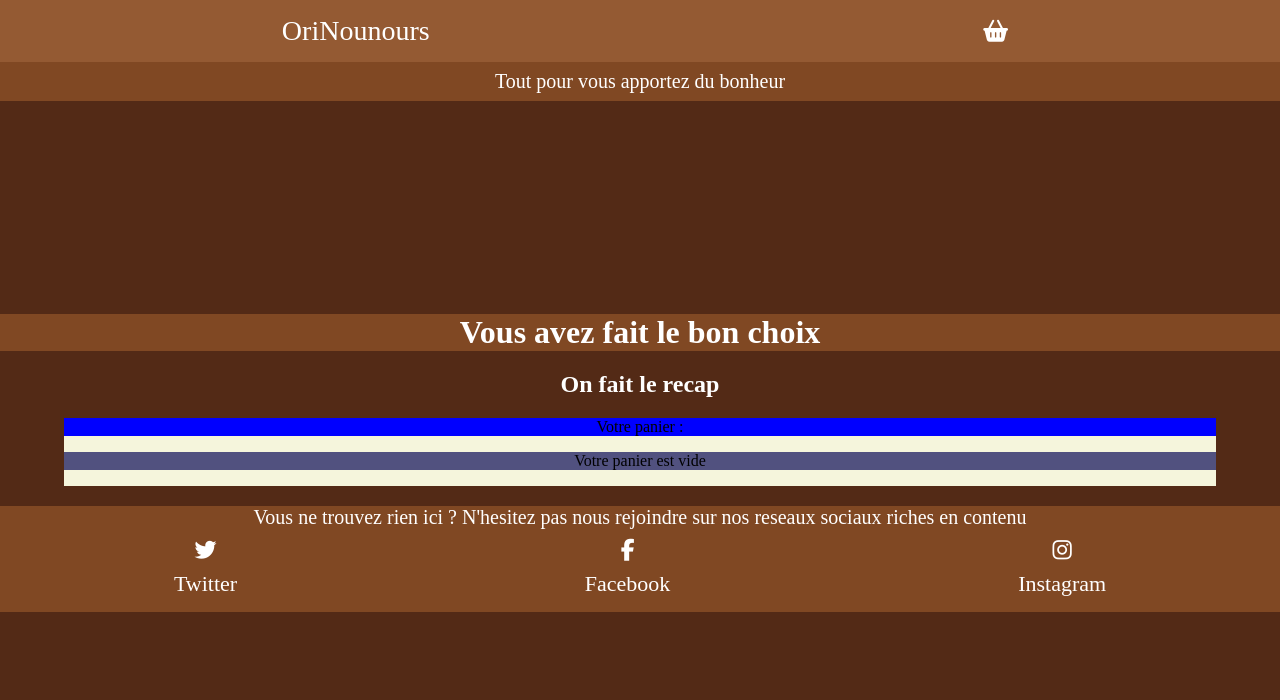
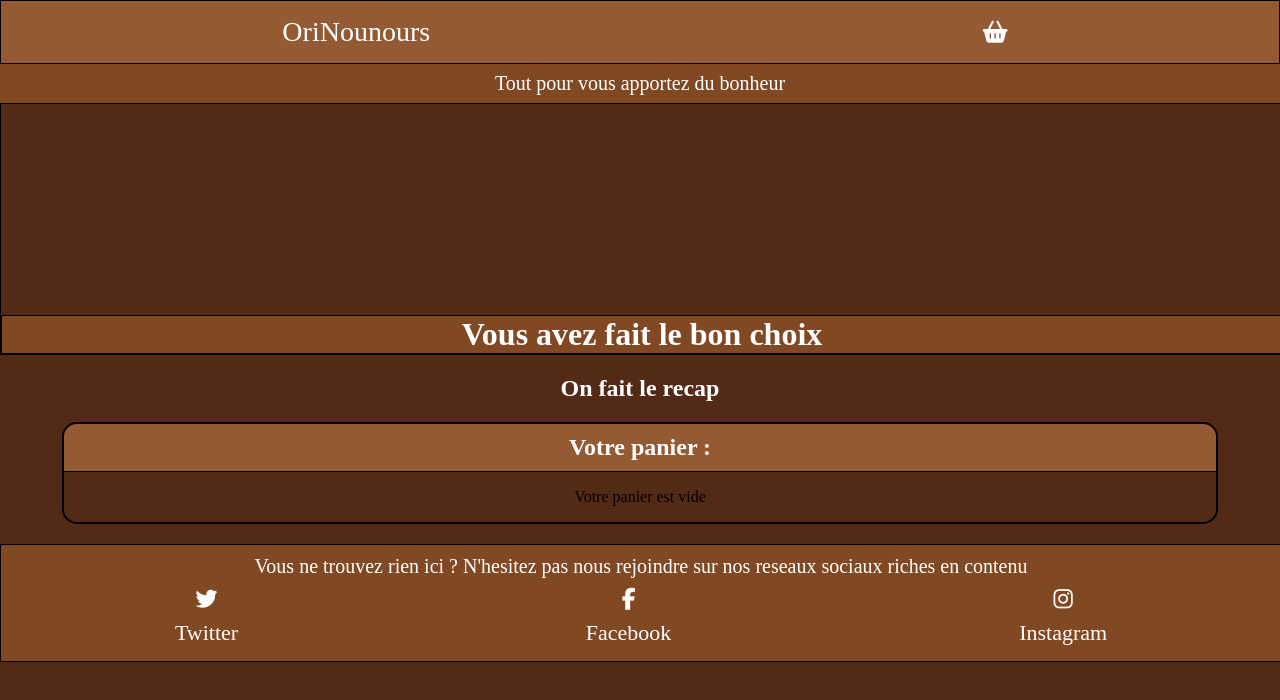
Before and after one commit to rahim-hamadou/p5_hamadou_rahim, a website built with webpack: page panier.html in a window 1280 px wide. Built offline with nearby package versions, Linux system fonts and the light colour scheme; no server answers.

Commit message:
projet 5 ok
cahier des charge respecté: voir a perfectionner

```diff
--- a/css/style.css
+++ b/css/style.css
@@ -48,6 +48,7 @@ header {
 }
 
 .header-top {
+	border: 1px solid black;
 	display: flex;
 	flex-wrap: wrap;
 	flex-direction: row;
@@ -87,6 +88,7 @@ header {
 /* ------------------------------------------main --------------------------------------*/
 
 .banner {
+	border: 1px solid black;
 	position: relative;
 	overflow: hidden;
 	width: 100%;
@@ -102,6 +104,7 @@ header {
 	position: absolute;
 	background-color: rgb(128, 72, 35);
 	bottom: 0;
+	border: 1px solid black;
 }
 
 .main-choice {
@@ -174,6 +177,7 @@ button {
 /* ---------------------------------------------footer ---------------------------------------------*/
 
 footer {
+	border: 1px solid black;
 	background: rgb(128, 72, 35);
 	bottom: 0;
 	width: 100%;
@@ -208,17 +212,23 @@ footer span {
 /*------------------------------- Panier-recap --------------------------------------*/
 .panier-global {
 	margin: auto;
-	background: beige;
 	width: 90%;
 	height: auto;
 	display: flex;
 	flex-direction: column;
+	border: 2px solid black;
+	border-radius: 15px;
+	overflow: hidden;
 }
 .le-panier {
 	text-align: center;
 	width: auto;
-
-	background: blue;
+	background: rgb(148, 90, 51);
+	font-weight: 900;
+	font-size: 24px;
+	color: #fff;
+	padding: 10px;
+	border-bottom: 1px solid black;
 }
 .panier-vide {
 	margin: auto;
@@ -231,7 +241,6 @@ footer span {
 	/* text-align: center; */
 	width: auto;
 	padding: 0;
-	background: rgb(81, 81, 127);
 }
 .recap-produits li {
 	display: flex;
@@ -248,8 +257,8 @@ footer span {
 	flex-direction: row;
 	align-items: center;
 	width: auto;
-
-	background: rgb(81, 81, 90);
+	border-top: 1px solid black;
+	background: rgb(148, 90, 51);
 }
 .total-prix {
 	text-align: center;
@@ -322,8 +331,7 @@ footer span {
 	background: rgb(128, 72, 35);
 	border-bottom: 2px solid black;
 }
-.confirmation h1 {
-}
+
 .confirmation p:nth-child(5) {
 	background: rgb(128, 72, 35);
 	border-top: 2px solid black;
--- a/panier.js
+++ b/panier.js
@@ -523,7 +523,9 @@ formBtn.addEventListener("click", (e) => {
 		// toutes les instruction peuvent etre remplacer par:  envoyerVersLeServer(dataPourServer)
 		// -------------------------voir le resulat de l'envoi POST dans la console
 	} else {
-		alert("Chiffres et Symboles ne sont pas autorisés \n Ne pas depasser 20 caractéres, minimum 3 caractéres ");
+		alert(
+			"Chiffres et Symboles ne sont pas autorisés dans les sections Prenom, Nom, Adresse \nLe code postal possede 5 chiffres et l'email doit contenir un @ \nNe pas depasser 20 caractéres, minimum 3 caractéres ",
+		);
 	}
 
 	// window.location.href = "./panier.html";
```
Also changed, not shown: confirmation.js (+5 -2 lines).
